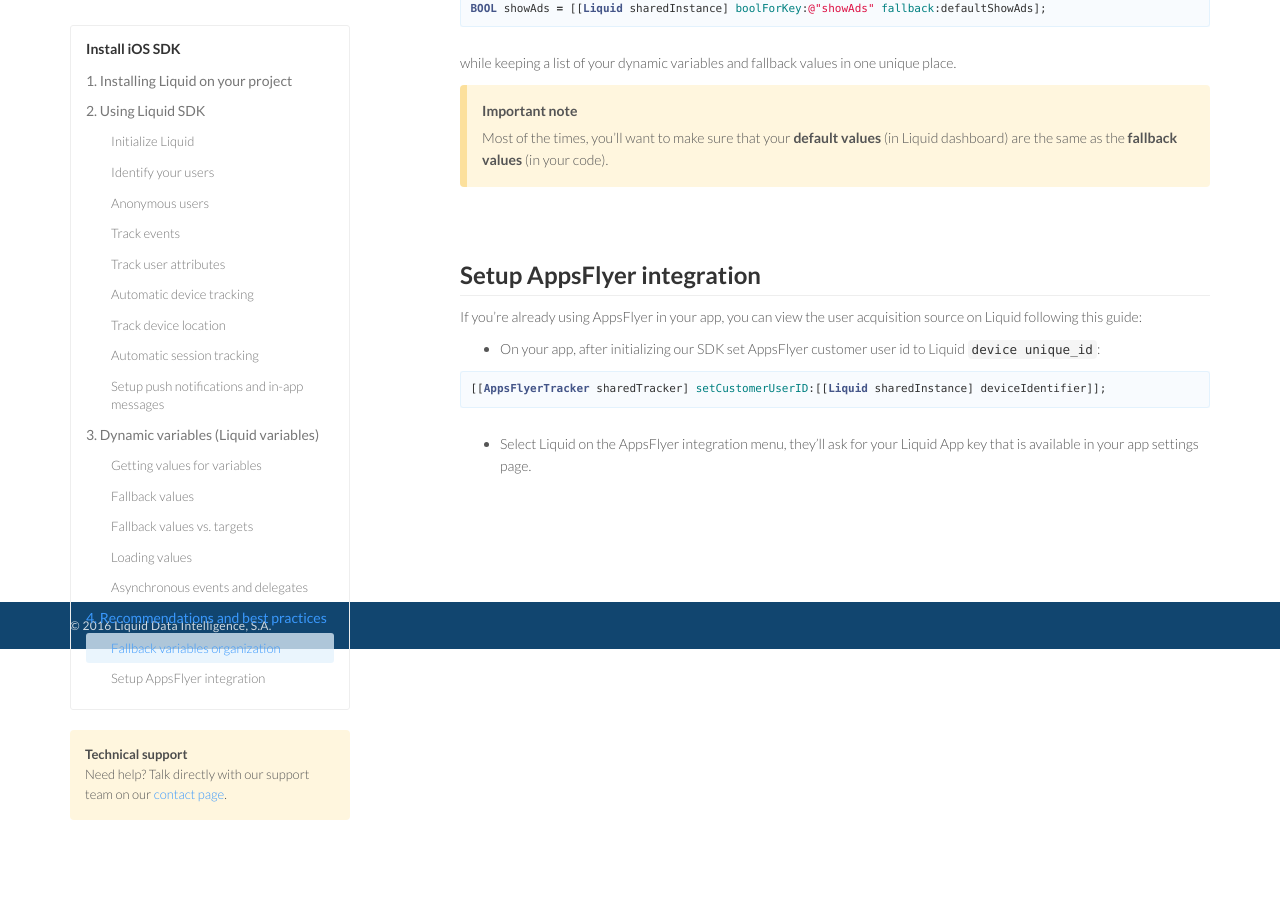
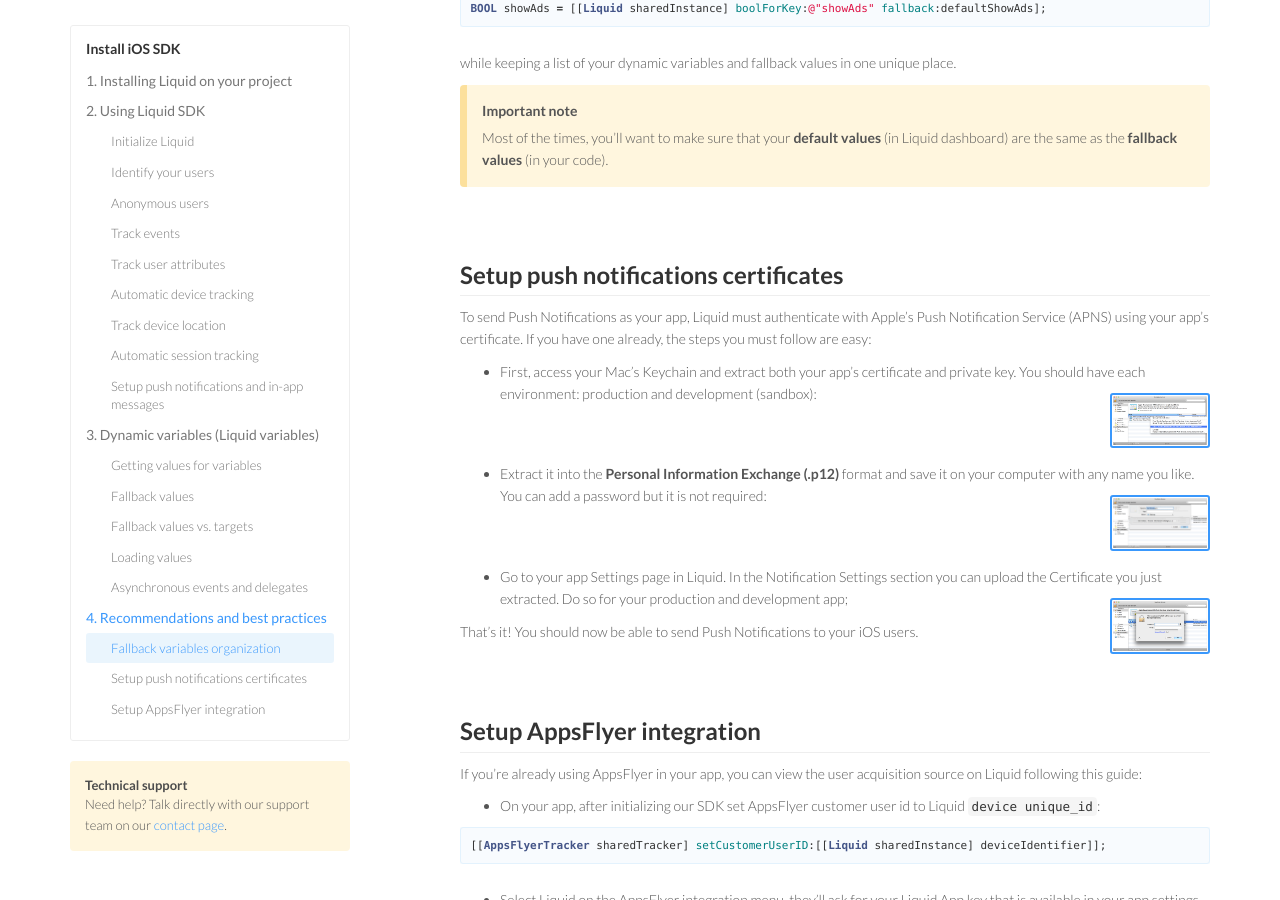
Before and after one commit to lqd-io/documentation, a Jekyll site: the page built from _ios/2.1.md, in a window 1280 px wide and 900 px high, scrolled down 9896 px. Built offline with Jekyll 4.4.1, drawn with Linux system fonts in a browser that asks for light colours; nearby versions of some CDN libraries.

Commit message:
Adds guide to setup push certificates on iOS.

```diff
--- a/_ios/2.1.md
+++ b/_ios/2.1.md
@@ -47,6 +47,8 @@
     subcategories:
       - title: Fallback variables organization
         slug: fallback-variables-organization
+      - title: Setup push notifications certificates
+        slug: setup-push-notifications-certificates
       - title: Setup AppsFlyer integration
         slug: setup-appsflyer-integration
 ---
--- /dev/null
+++ b/_ios/2.1/sections/4-2-setup-push-notifications-certificates.md
@@ -0,0 +1,13 @@
+
+To send Push Notifications as your app, Liquid must authenticate with Apple's Push Notification Service (APNS) using your app's certificate. If you have one already, the steps you must follow are easy:
+
+* First, access your Mac's Keychain and extract both your app's certificate and private key. You should have each environment: production and development (sandbox):
+<img src='{{ site.github.url }}/assets/ios/push_notifications_certificate_step_1.png' alt='Extract Certificate From Keychain' data-action='zoom'/>
+
+* Extract it into the **Personal Information Exchange (.p12)** format and save it on your computer with any name you like. You can add a password but it is not required:
+<img src='{{ site.github.url }}/assets/ios/push_notifications_certificate_step_2.png' alt='Save Certificate As .p12' data-action='zoom'/>
+
+* Go to your app Settings page in Liquid. In the Notification Settings section you can upload the Certificate you just extracted. Do so for your production and development app;
+<img src='{{ site.github.url }}/assets/ios/push_notifications_certificate_step_3.png' alt=' In the Notification Settings section you can upload the Certificate you just extracted' data-action='zoom'/>
+
+That's it! You should now be able to send Push Notifications to your iOS users.
```
Also changed, not shown: _ios/2.1/sections/4-3-setup-appsflyer-integration.md (renamed from _ios/2.1/sections/4-2-setup-appsflyer-integration.md), assets/ios/push_notifications_certificate_step_1.png (added), assets/ios/push_notifications_certificate_step_2.png (added), assets/ios/push_notifications_certificate_step_3.png (added).
